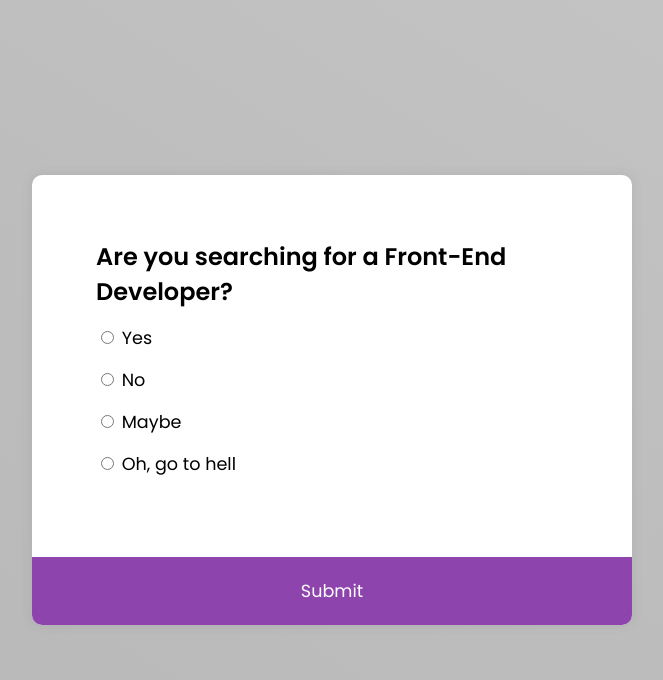
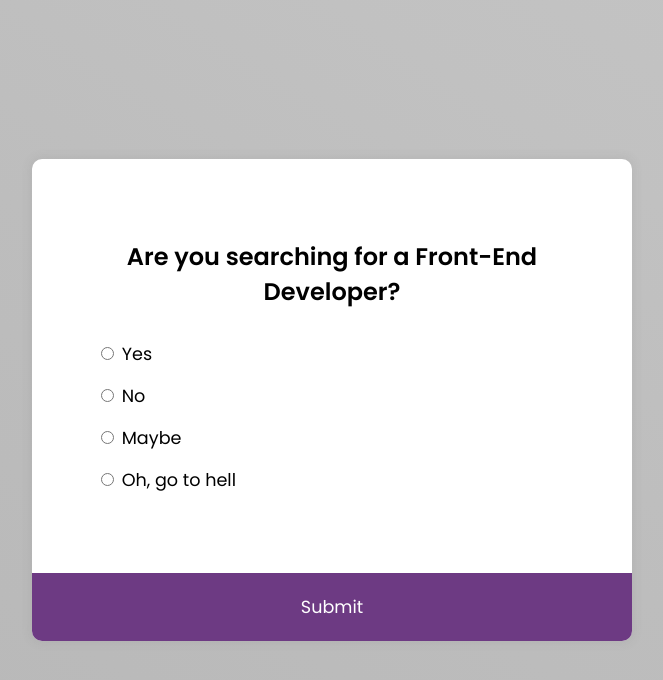
Before and after one commit to Lusinep1/Quiz-app, a plain HTML site: page index.html in a window 1280 px wide. Both pictures are taken after a click on the button "Submit". Shown: the whole page, without its empty margins (308-971 px from the left). Drawn offline with Linux system fonts and the light colour scheme.

Commit message:
last change

```diff
--- a/index.html
+++ b/index.html
@@ -6,11 +6,11 @@
     <meta http-equiv="X-UA-Compatible" content="IE=edge">
     <meta name="viewport" content="width=device-width, initial-scale=1.0">
     <link rel="stylesheet" href="style.css">
-    <title>Quiz App</title>
+    <title>Quiz App init</title>
 </head>
 
 <body>
-    <div class="quiz-container">
+    <div class="quiz-container" id="quiz">
         <div class="quiz-header">
             <h2 id="question">Question Text</h2>
             <ul>
--- a/script.js
+++ b/script.js
@@ -9,7 +9,7 @@ const quizData = [
         d: 'Oh, go to hell',
         correct: 'a'
     }, {
-        question: 'What is the most used programming language in 2020?',
+        question: 'What is the most used programming language in 2023?',
         a: 'Java',
         b: 'C',
         c: 'JavaScript',
@@ -27,12 +27,12 @@ const quizData = [
         a: 'George Clooney',
         b: 'Ben Afleck',
         c: 'Tomothy Chalamet-Malameh',
-        d: 'Your mom',
+        d: 'Me',
         correct: 'a'
     }, {
         question: 'Would you like this quiz to end?',
         a: 'No, I want more stupid questions',
-        b: 'End it if you already got my personality type',
+        b: 'End it if you already got my personality type :)',
         c: 'c',
         d: 'Yes',
         correct: 'd'
@@ -47,6 +47,8 @@ const b_text = document.querySelector('#b_text');
 const c_text = document.querySelector('#c_text');
 const d_text = document.querySelector('#d_text');
 const submitBtn = document.querySelector('button');
+const answerEls = document.querySelectorAll('.answer');
+const quiz = document.querySelector('#quiz');
 
 
 
@@ -62,6 +64,7 @@ loadQuiz(); // call everytime we submit
 
 
 function loadQuiz() {
+    deselectAnswers();
     const currentQuizData = quizData[currentQuiz];
 
     questionEl.innerText = currentQuizData.question;
@@ -75,8 +78,6 @@ function loadQuiz() {
 
 function getSelected() {
 
-    const answerEls = document.querySelectorAll('.answer');
-
     let answer = undefined;
 
     answerEls.forEach(answerEl => {
@@ -85,6 +86,13 @@ function getSelected() {
         }
     });
     return answer;
+}
+
+
+function deselectAnswers() {
+    answerEls.forEach(answerEl => {
+        answerEl.checked = false;
+    });
 }
 
 // EVENTS
@@ -102,8 +110,10 @@ submitBtn.addEventListener('click', () => {
         if (currentQuiz < quizData.length) {
             loadQuiz();
         } else {
-            // todo: show right answers count
-            alert('You finished the Quiz, to onboard me in your team, please call me at 094710253')
+            quiz.innerHTML = `<h2>You answered correctly at ${score} of the
+            ${quizData.length} questions AND You finished the Quiz, to onboard me in your team, please call me at: 094710253</h2>
+            <button onclick="location.reload()">Reload</button>`
+
         }
     }
 });
--- a/style.css
+++ b/style.css
@@ -28,6 +28,8 @@ body {
 }
 
 h2 {
+    padding: 1rem;
+    text-align: center;
     margin: 0;
 }
 
@@ -60,3 +62,8 @@ button:hover {
     background-color: #81409c;
     cursor: pointer;
 }
+
+button:focus {
+    background-color: #6d3a83;
+    outline: none;
+}
```
